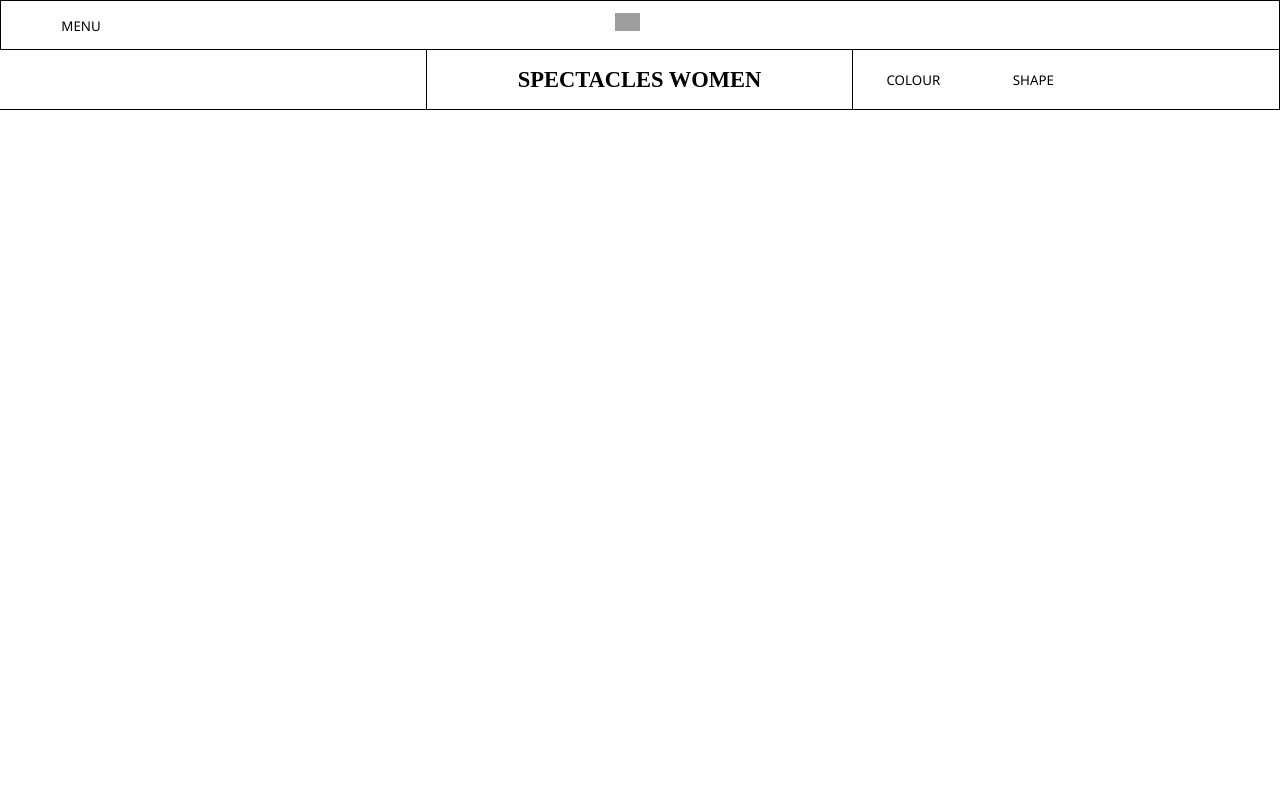
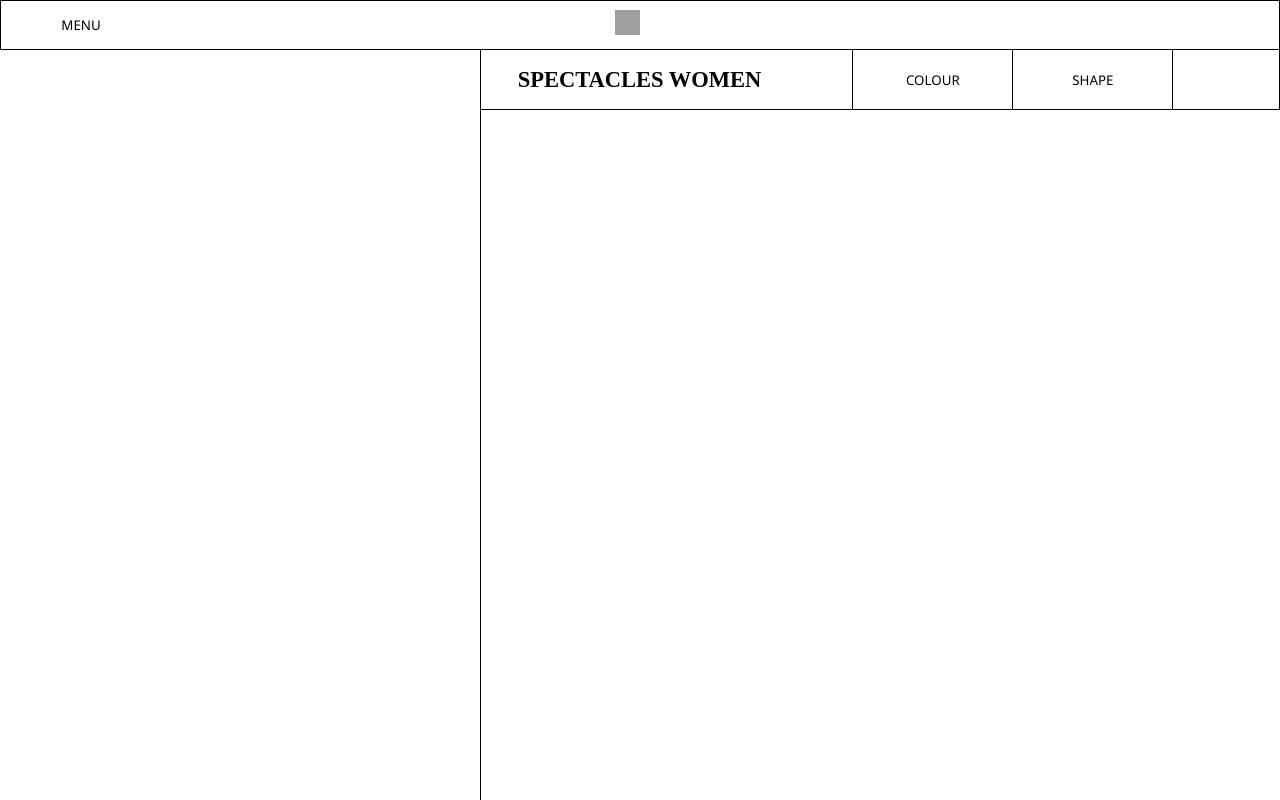
Before and after one commit to elattariyassine/bloobloom-frontend-challenge, a Vue app: page / in a window 1280 px wide. Built offline with nearby package versions, Linux system fonts and the light colour scheme; grey boxes are pictures that could not be loaded.

Commit message:
✨ Add base layout

```diff
--- a/src/components/AppNavbar.vue
+++ b/src/components/AppNavbar.vue
@@ -1,11 +1,16 @@
 <template>
   <nav class="header">
-    <!-- <div class="header-side-menu"></div> -->
-    <div>
-      <div class="header-menu-button">
-        <BaseButton />
-      </div>
-      <div class="header-logo">
+    <div
+      @mouseenter="open = true"
+      @mouseleave="open = false"
+      class="header__side-menu"
+      :class="{ 'header__side-menu-open': open }"
+    ></div>
+    <div class="css">
+      <BaseButton @mouseenter="open = true" @mouseleave="open = false">
+        menu
+      </BaseButton>
+      <div class="header__logo">
         <img
           src="https://avatars.githubusercontent.com/u/630302?s=200&v=4"
           alt="logo"
@@ -17,6 +22,50 @@
 
 <script setup>
 import BaseButton from "./BaseButton.vue";
+import { ref } from "vue";
+
+const open = ref(true);
+
+const sideMenuItems = [
+  {
+    text: "women",
+    menu: [
+      {
+        isGoBack: true,
+      },
+      {
+        text: "spectacles",
+        link: "#",
+      },
+      {
+        text: "sunglasses",
+        link: "#",
+      },
+    ],
+  },
+  {
+    text: "men",
+    menu: [
+      {
+        isGoBack: true,
+      },
+      {
+        text: "spectacles",
+        link: "#",
+      },
+      {
+        text: "sunglasses",
+        link: "#",
+      },
+    ],
+  },
+  {
+    text: "home try on",
+  },
+  {
+    text: "free eye test",
+  },
+];
 </script>
 
 <style scoped>
@@ -30,14 +79,34 @@ import BaseButton from "./BaseButton.vue";
   box-sizing: border-box;
 }
 
-.header > div {
+.css {
   display: flex;
   align-items: center;
+  justify-content: space-between;
+  height: 100%;
   width: 50%;
-  justify-content: space-between;
 }
 
-.header-logo img {
+.header__logo img {
   width: 25px;
+  height: 25px;
+}
+
+.header__side-menu {
+  display: flex;
+  flex-direction: column;
+  position: fixed;
+  width: 481px;
+  background: #fff;
+  height: calc(100vh - 50px);
+  top: 50px;
+  left: -481px;
+  transition: all 400ms ease;
+  z-index: 100;
+}
+
+.header__side-menu-open {
+  left: 0;
+  border-right: 1px solid #000;
 }
 </style>
--- a/src/components/BaseButton.vue
+++ b/src/components/BaseButton.vue
@@ -1,6 +1,17 @@
 <template>
-  <button>menu</button>
+  <button :class="{ 'border-right': borderRight }">
+    <slot></slot>
+  </button>
 </template>
+
+<script setup>
+defineProps({
+  borderRight: {
+    type: Boolean,
+    default: false,
+  },
+});
+</script>
 
 <style scoped>
 button {
@@ -11,4 +22,7 @@ button {
   text-transform: uppercase;
   height: 100%;
 }
+.border-right {
+  border-right: 1px solid #000;
+}
 </style>
--- a/src/views/GlassesView.vue
+++ b/src/views/GlassesView.vue
@@ -7,8 +7,10 @@
         <h1>spectacles women</h1>
       </div>
       <div class="collection__item collection__filter">
-        <button>colour</button>
-        <button>shape</button>
+        <!-- <button>colour</button> -->
+        <!-- <button>shape</button> -->
+        <BaseButton borderRight>colour</BaseButton>
+        <BaseButton borderRight>shape</BaseButton>
       </div>
       <!-- <div class="collection__item">1</div>
       <div class="collection__item">1</div>
@@ -24,6 +26,7 @@
 
 <script setup>
 import AppNavbar from "../components/AppNavbar.vue";
+import BaseButton from "../components/BaseButton.vue";
 </script>
 
 <style scoped>
@@ -59,14 +62,6 @@ main {
   font-weight: 900;
 }
 
-.collection__item button {
-  background-color: transparent;
-  border: none;
-  width: 120px;
-  text-transform: uppercase;
-  cursor: pointer;
-}
-
 .collection__filter {
   display: flex;
   align-items: center;
```
